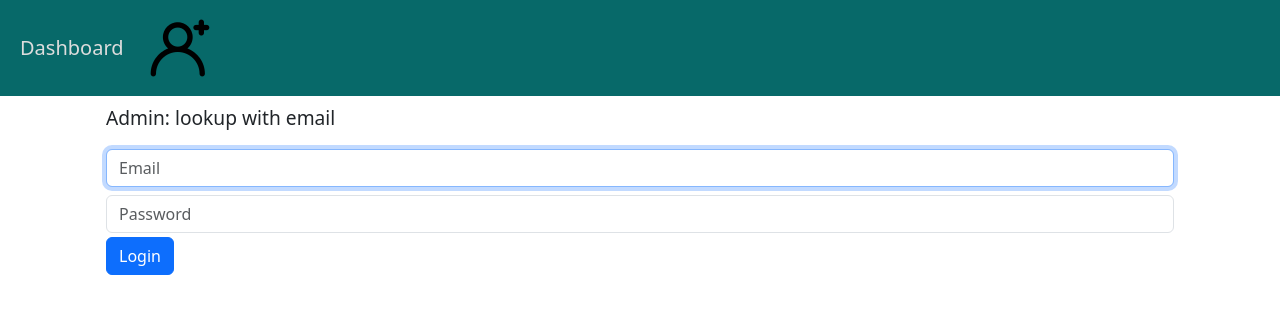
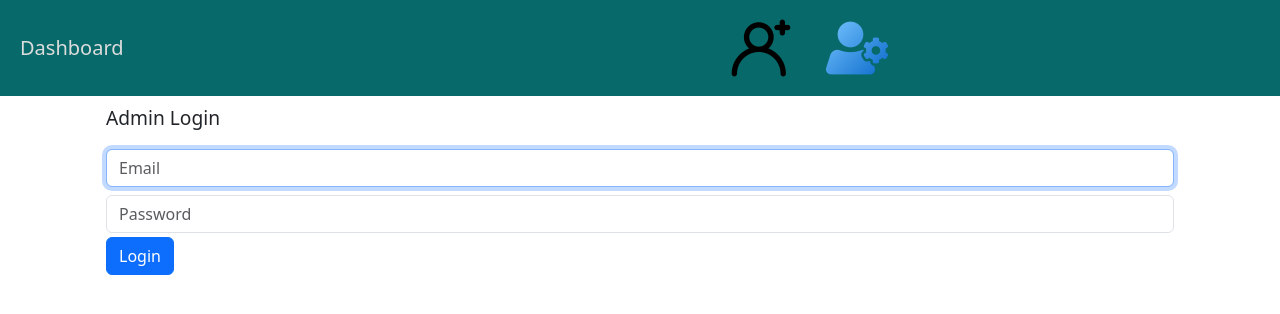
Before and after one commit to DaveP80/flask-login, a Flask app: page /admin/login in a window 1280 px wide. Shown: the top 314 px of the page. Run offline with Flask 3, Linux system fonts and the light colour scheme; parts of the project's set-up code (start-up, migrations or seed data) failed here and were passed over; some libraries are stand-ins or nearby versions.

Commit message:
navbar images

```diff
--- a/server/app.py
+++ b/server/app.py
@@ -185,7 +185,7 @@ def index():
 
 def load_user(id):
     return db.session.query(User).filter_by(id=id).first()
-
+# Create new account
 @app.route('/register',methods=['GET','POST'])
 def register():
     regform = RegisterForm()
@@ -212,7 +212,7 @@ def register():
         if not g.user:
             # handle request
             name = regform.name.data
-            email = regform.email.data
+            email = regform.email.data.strip()
             password = regform.password.data
             token = None
             if not isValid(email):
@@ -220,7 +220,7 @@ def register():
                 return render_template('register.html', regform=regform)
             try:
                 token = str(uuid.uuid4())
-                new_user = User(name=name.strip(),email=email.strip(),password=password, token=token)
+                new_user = User(name=name.strip(),email=email,password=password, token=token)
                 db.session.add(new_user)
                 db.session.commit()
             except Exception as e:
@@ -231,9 +231,11 @@ def register():
             if isinstance(response, bool) and response:
                 flash('confirmation email sent')
             if not response:
+                em_user = AuthUser.query.filter_by(user_email=email).first()
                 user_to_delete = db.session.query(User).filter_by(email=email).first()
-                if user_to_delete:
+                if user_to_delete and em_user:
                     db.session.delete(user_to_delete)
+                    db.session.delete(em_user)
                     db.session.commit()
                     flash('email confirmation error')
                     return render_template('register.html', regform=regform)
--- /dev/null
+++ b/server/static/style.css
@@ -0,0 +1,41 @@
+
+#usrloggedin {
+    width: 100%;
+    white-space: nowrap;
+    color: #DDDDDD;
+}
+@media (max-width: 700px) {
+    #usrloggedin {
+        width: auto;
+        white-space: unset;
+    }
+}
+#navbarCollapse {
+  margin-left: 65%;
+}
+
+@media (max-width: 1550px) {
+  #navbarCollapse {
+    margin-left: 55%;
+  }
+}
+@media (max-width: 1300px) {
+  #navbarCollapse {
+    margin-left: 45%;
+  }
+}
+@media (max-width: 870px) {
+  #navbarCollapse {
+    margin-left: 35%;
+  }
+}
+@media (max-width: 640px) {
+  #navbarCollapse {
+    margin-left: 30%;
+  }
+}
+@media (max-width: 570px) {
+  #navbarCollapse {
+    margin-left: auto;
+  }
+}
--- a/server/templates/admin.html
+++ b/server/templates/admin.html
@@ -2,21 +2,24 @@
 {% block content %}
 <div class="container">
     <div class="container mt-2">
+        {% if lookupform %}
         <p style="font-size: larger;">Admin: lookup with email</p>
-        {% if lookupform %}
-        <form method="POST" href="/admin" class="form-signin mt-2">
+        <form method="POST" href="/admin" class="form-signin mt-1">
             {{ lookupform.hidden_tag() }}
             <div class="form-group">
                 {{ lookupform.email.label(class="sr-only") }}
                 {{ lookupform.email(class="form-control", placeholder="Email", autofocus="autofocus")
                 }}
             </div>
-            <button type="submit" class="btn btn-primary btn-block mt-1">Lookup</button>
-            <a href="{{ url_for('login', new='o') }}" class="btn btn-dark mt-1">Exit</a>
+            <div class="mt-2">
+                <button type="submit" class="btn btn-primary btn-block">Lookup</button>
+                <a href="{{ url_for('login', new='o') }}" class="btn btn-dark">Exit</a>
+            </div>
         </form>
         {% endif %}
         {% if inform %}
-        <form method="POST" href="/admin" class="form-signin mt-2">
+        <p style="font-size: larger;">Admin Login</p>
+        <form method="POST" href="/admin" class="form-signin mt-1">
             {{ inform.hidden_tag() }}
             <div class="form-group">
                 {{ inform.email.label(class="sr-only") }}
--- a/server/templates/dashboard.html
+++ b/server/templates/dashboard.html
@@ -11,7 +11,7 @@
         <div>
             <h2>dashboard</h2>
         </div>
-        <div class="d-flex flex-row">
+        <div class="d-flex flex-row" style="flex-wrap: wrap;">
             <div class="py-2" style="padding-right: 1em;">
                 <p><b>Name: </b> {{ user.name }}</p>
             </div>
--- a/server/templates/index.html
+++ b/server/templates/index.html
@@ -1,5 +1,6 @@
 <!DOCTYPE html>
 <html lang="en">
+
 <head>
     <title>Auth system</title>
     <meta charset="utf-8">
@@ -8,32 +9,44 @@
         integrity="sha384-T3c6CoIi6uLrA9TneNEoa7RxnatzjcDSCmG1MXxSR1GAsXEV/Dwwykc2MPK8M2HN" crossorigin="anonymous">
     <script src="https://cdn.jsdelivr.net/npm/bootstrap@5.3.2/dist/js/bootstrap.bundle.min.js"></script>
     <link rel="stylesheet" href="https://maxcdn.bootstrapcdn.com/font-awesome/4.6.1/css/font-awesome.min.css">
+    <link rel="stylesheet" href="{{ url_for('static', filename='style.css') }}">
     <script src="https://unpkg.com/@popperjs/core@2.9.1/dist/umd/popper.min.js" charset="utf-8"></script>
 </head>
+
 <body>
     <nav class="navbar navbar-expand-sm" style="background-color: #076969;">
         <div class="container-fluid py-2">
-            <div style="margin-right: 1em;" id="davidpaquette">
+            <div style="margin-right: 2em;" id="davidpaquette">
 
-                <a class="navbar-brand mx-2" id="dashLink" style="color: #DDDDDD;" href="{{url_for('dashboard')}}">Dashboard</a>
+                <a class="navbar-brand mx-2" id="dashLink" style="color: #DDDDDD;"
+                    href="{{url_for('dashboard')}}">Dashboard</a>
             </div>
+            {% if g.user and g.user.name %}
+                <div id="usrloggedin" class="mt-3">
+                    <p>
+                        {{ g.user.name }} is signed in
+                    </p>
+                </div>
+            {% endif %}
             <button type="button" class="navbar-toggler" data-bs-toggle="collapse" data-bs-target="#navbarCollapse">
                 <span class="navbar-toggler-icon"></span>
             </button>
                 <div id="navbarCollapse" class="collapse navbar-collapse">
-                <div style="padding-right: 3em;">
+
+                    <div style="margin-right: 2em;">
 
                         <a href="/register">
 
-                        <img id="newuser" alt="newuser"
-                            src="{{ url_for('static', filename='follow.png') }}">
+                            <img id="newuser" alt="newuser" src="{{ url_for('static', filename='follow.png') }}">
                         </a>
                     </div>
-                        {% if g.user and g.user.name %}
-                        <div style="color: #DDDDDD;">
-                                {{ g.user.name }} is signed in
+                    <div>
+
+                        <a href="/admin/login">
+
+                            <img id="adminlogin" alt="adminlogin" src="{{ url_for('static', filename='admin.png') }}">
+                        </a>
                     </div>
-                        {% endif %}
                 </div>
         </div>
     </nav>
@@ -54,4 +67,5 @@
         {% endblock %}
     </div>
 </body>
+
 </html>
```
Also changed, not shown: server/templates/register.html (+31 -5 lines), server/static/admin.png (added), 1 other file. Lines whose indentation alone changed are shown as unchanged.
